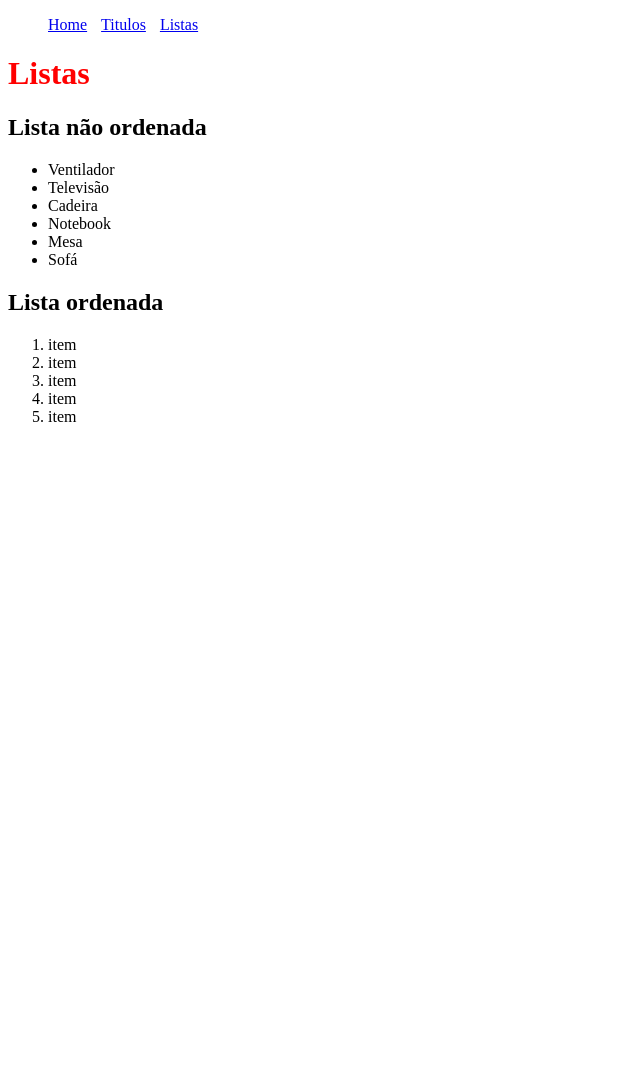
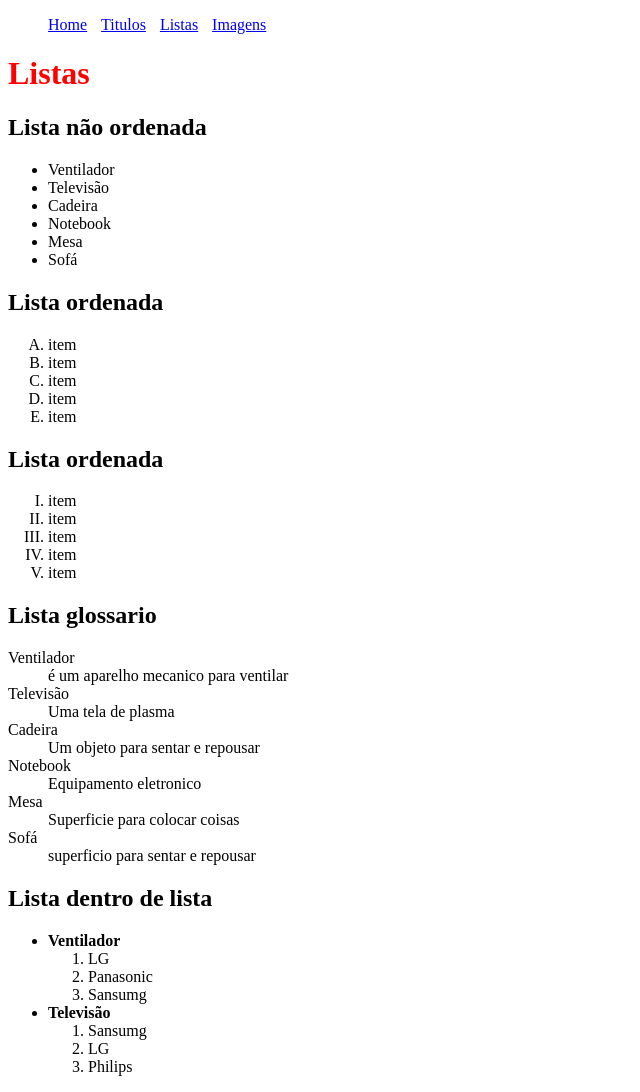
Before and after one commit to vmagalhaez/cursoHTML, a plain HTML site: page listas.html in a window 1280 px wide. Shown: the whole page, without its empty margins (0-640 px from the left). Before the commit the page ends 800 px from the top, so only its background shows below. Drawn offline with Linux system fonts and the light colour scheme.

Commit message:
finalizando pagina de imagens

```diff
--- a/css/style.css
+++ b/css/style.css
@@ -10,3 +10,7 @@ h1 {
     list-style-type: none;
     padding-right: 14px;
 }
+
+.bold {
+    font-weight: bolder;
+}
--- a/listas.html
+++ b/listas.html
@@ -14,6 +14,7 @@
             <li><a href="index.html">Home</a></li>
             <li><a href="titulosEparagrafos.html">Titulos</a></li>
             <li><a href="listas.html">Listas</a></li>
+            <li><a href="imagens.html">Imagens</a></li>
         </ul>
     </nav>
 
@@ -29,7 +30,7 @@
     </ul>
 
     <h2>Lista ordenada</h2>
-    <ol>
+    <ol type="A">
         <li>item</li>
         <li>item</li>
         <li>item</li>
@@ -37,6 +38,47 @@
         <li>item</li>
     </ol>
 
+    <h2>Lista ordenada</h2>
+    <ol type="I">
+        <li>item</li>
+        <li>item</li>
+        <li>item</li>
+        <li>item</li>
+        <li>item</li>
+    </ol>
+
+    <h2>Lista glossario</h2>
+    <dl>
+        <dt>Ventilador</dt>
+        <dd>é um aparelho mecanico para ventilar</dd>
+        <dt>Televisão</dt>
+        <dd>Uma tela de plasma</dd>
+        <dt>Cadeira</dt>
+        <dd>Um objeto para sentar e repousar</dd>
+        <dt>Notebook</dt>
+        <dd>Equipamento eletronico</dd>
+        <dt>Mesa</dt>
+        <dd>Superficie para colocar coisas</dd>
+        <dt>Sofá</dt>
+        <dd>superficio para sentar e repousar</dd>
+    </dl>
+
+    <h2>Lista dentro de lista</h2>
+    <ul>
+        <li class="bold">Ventilador</li>
+        <ol>
+            <li>LG</li>
+            <li>Panasonic</li>
+            <li>Sansumg</li>
+        </ol>
+        <li class="bold">Televisão</li>
+        <ol>
+            <li>Sansumg</li>
+            <li>LG</li>
+            <li>Philips</li>
+        </ol>
+    </ul>
+
 
 </body>
 </html>
```
Also changed, not shown: imagens.html (added, +27 -0 lines), index.html (+1 -0 lines), titulosEparagrafos.html (+1 -0 lines).
